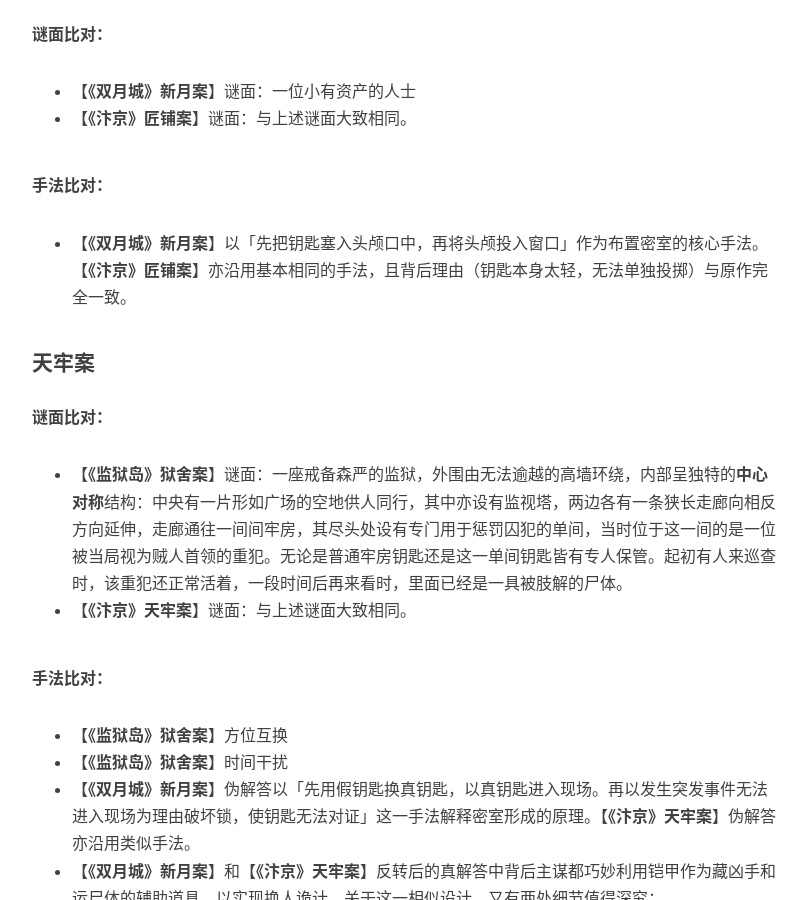
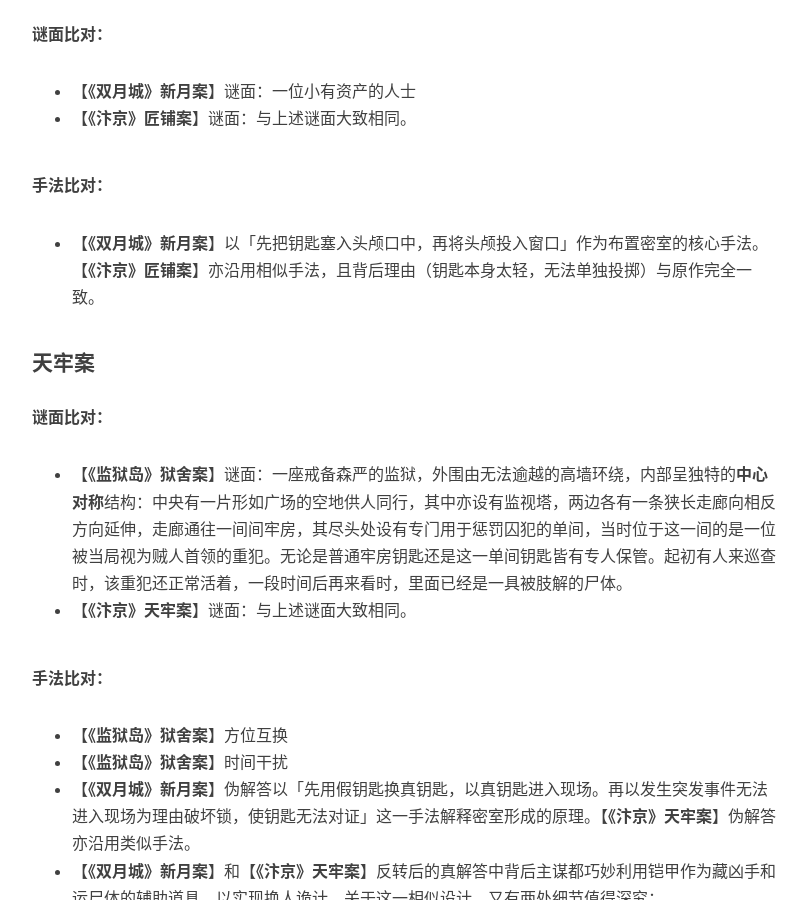
Before and after one commit to mysteryreview/mysteryreview.github.io, a Jekyll site: the page built from _posts/2024-05-31-北宋奇案.md, in a window 1280 px wide and 900 px high, scrolled down 1145 px. Shown: the whole window, without its empty margins (233-1040 px from the left). Built offline with Jekyll 4.4.1, drawn with Linux system fonts in a browser that asks for light colours; nearby versions of some CDN libraries; comment, search, counter and statistics services are not loaded.

Commit message:
Update 2024-05-31-北宋奇案.md

```diff
--- a/_posts/2024-05-31-北宋奇案.md
+++ b/_posts/2024-05-31-北宋奇案.md
@@ -33,7 +33,7 @@ tags:
 
 **手法比对：**
 
-* 【**《双月城》新月案**】以「先把钥匙塞入头颅口中，再将头颅投入窗口」作为布置密室的核心手法。<br>【**《汴京》匠铺案**】亦沿用基本相同的手法，且背后理由（钥匙本身太轻，无法单独投掷）与原作完全一致。
+* 【**《双月城》新月案**】以「先把钥匙塞入头颅口中，再将头颅投入窗口」作为布置密室的核心手法。<br>【**《汴京》匠铺案**】亦沿用相似手法，且背后理由（钥匙本身太轻，无法单独投掷）与原作完全一致。
 
 #### 天牢案
 
```
